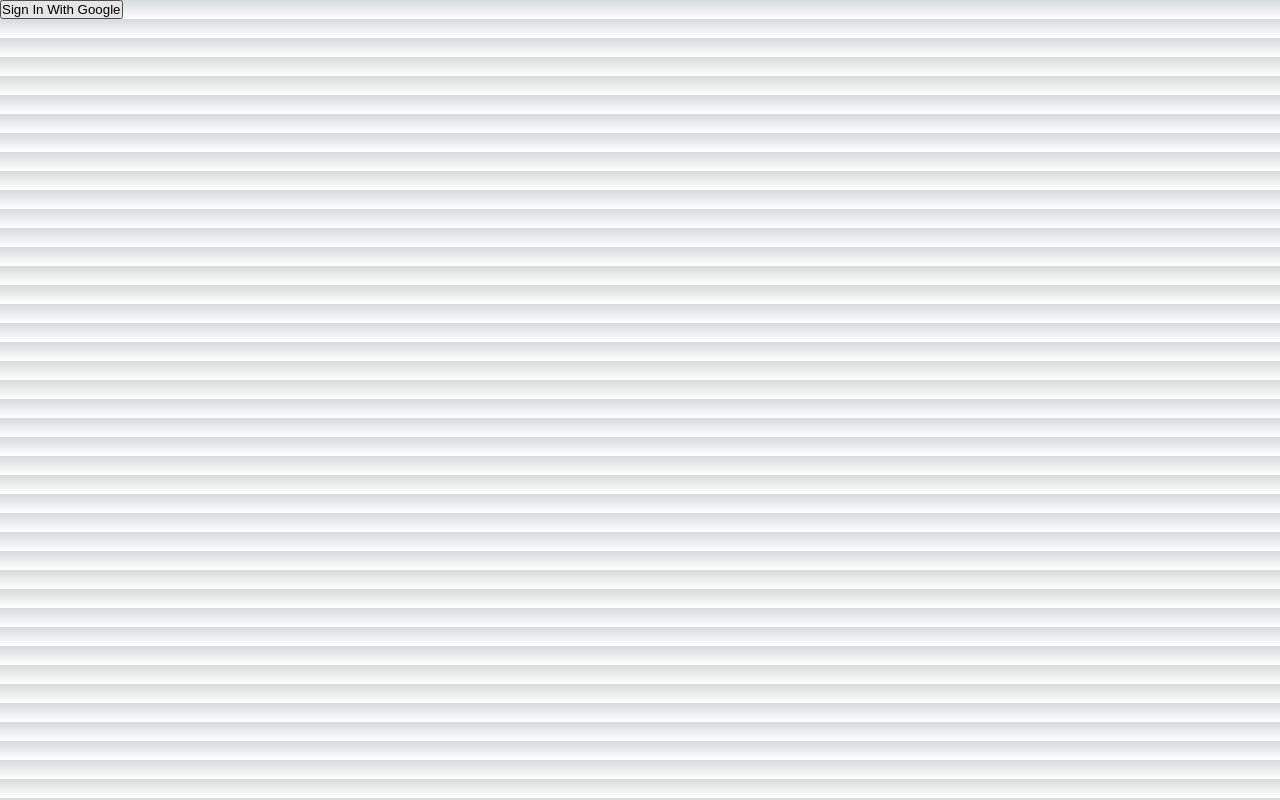
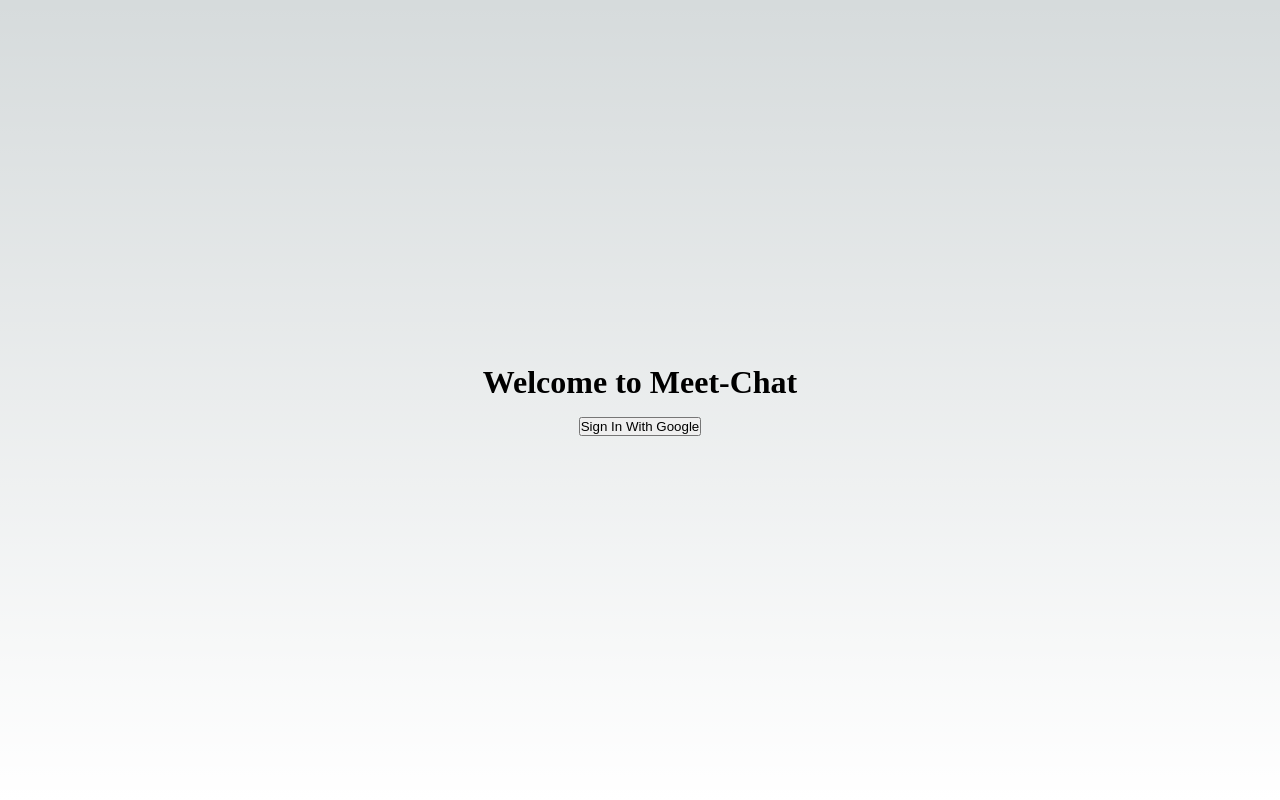
Before and after one commit to ANWESHA2202/meet-chat, a Next.js app: page / in a window 1280 px wide. Built offline with nearby package versions, Linux system fonts and the light colour scheme; no server answers.

Commit message:
scroll to end

```diff
--- a/components/utils.js
+++ b/components/utils.js
@@ -33,6 +33,10 @@ const generateSegment = (length) => {
   }
 
   return result;
+};
+
+export const isInputTextValid = (text = "") => {
+  return /\S/.test(text);
 };
 
 export const isIdUnique = async (id) => {
--- a/modules/MeetChat/Auth.js
+++ b/modules/MeetChat/Auth.js
@@ -1,8 +1,10 @@
 import SignInButton from "@/components/auth/SignInButton";
+import styles from "@/modules/MeetChat/meetChat.module.scss";
 
 const Auth = () => {
   return (
-    <div>
+    <div className={styles.authContainer}>
+      <h1>Welcome to Meet-Chat</h1>
       <SignInButton />
     </div>
   );
--- a/modules/MeetChat/RoomChat/ChatMain/Messages.js
+++ b/modules/MeetChat/RoomChat/ChatMain/Messages.js
@@ -28,6 +28,7 @@ const Messages = () => {
         messages?.map((message, idx) => {
           return <RenderChatBubble message={message} key={idx} />;
         })}
+      <hr id="hiddenhr" style={{ visibility: "hidden" }}></hr>
     </div>
   );
 };
--- a/modules/MeetChat/meetChat.module.scss
+++ b/modules/MeetChat/meetChat.module.scss
@@ -1,3 +1,13 @@
+//authContainer
+.authContainer {
+  width: 100dvw;
+  height: 100dvh;
+  display: flex;
+  justify-content: center;
+  flex-direction: column;
+  gap: 1rem;
+  align-items: center;
+}
 //Join Room styles
 .joinRoom {
   height: 100dvh;
```
Also changed, not shown: components/ChatInput.js (+18 -3 lines).
